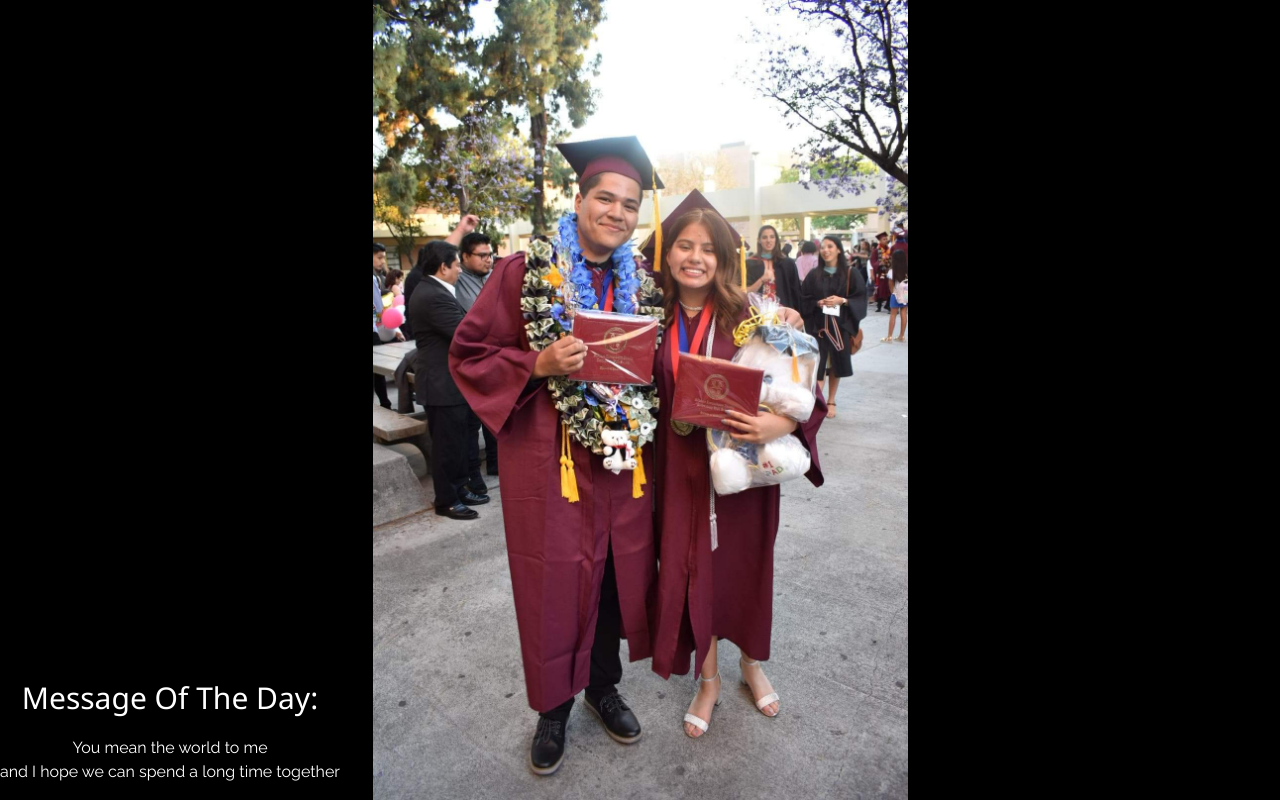
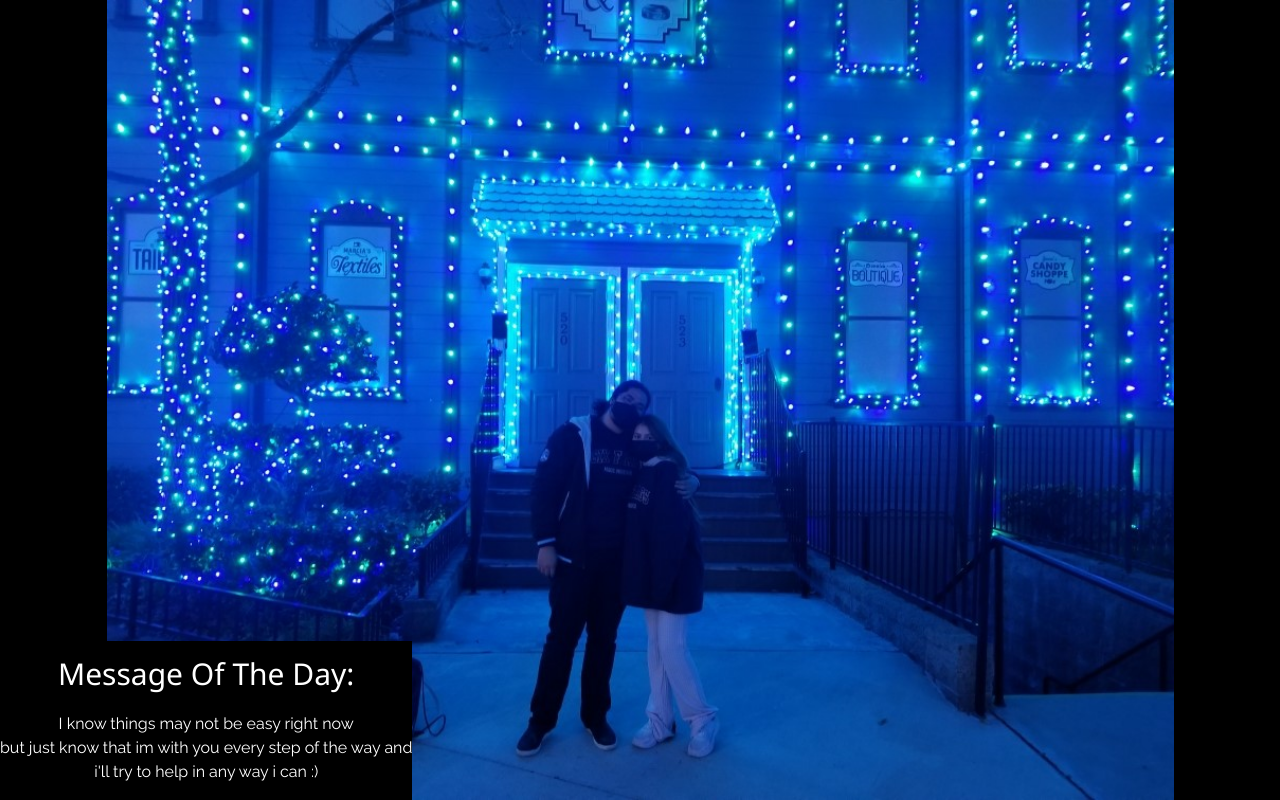
Before and after one commit to SamLvsLes/SamLvsLes.github.io, a plain HTML site: page index.html in a window 1280 px wide. Drawn offline with nearby package versions, Linux system fonts and the light colour scheme.

Commit message:
5/19/2022
new background & message

```diff
--- a/index.html
+++ b/index.html
@@ -20,7 +20,7 @@
         }
 
         .bgimg {
-            background-image: url('grad1.jpeg');
+            background-image: url("6flags.jpeg");
             background-repeat: no-repeat;
             background-color: black;
             min-height: 100%;
@@ -37,8 +37,9 @@
             <div class="w3-display-bottomleft w3-text-white w3-center w3-black ">
                 <div class="u-container-layout u-valign-middle u-container-layout-1">
                     <h2 class="u-text u-text-1"> Message Of The Day:</h2>
-                    <p class="u-text u-text-grey-80 u-text-2">You mean the world to me<br>
-                        and I hope we can spend a long time together </p>
+                    <p class="u-text u-text-grey-80 u-text-2">I know things may not be easy right now <br>
+                    but just know that im with you every step of the way and<br>
+                    i'll try to help in any way i can :)</p>
                 </div>
             </div>
     </div>
```
Also changed, not shown: 6flags.jpeg (added).
